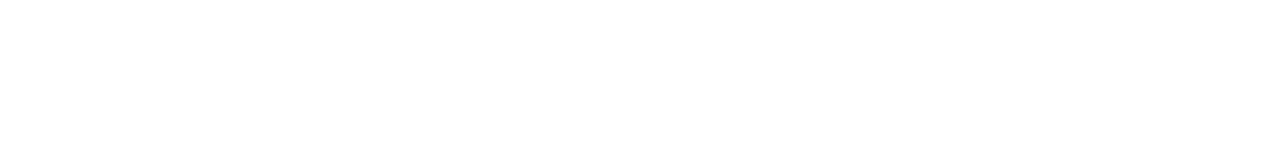
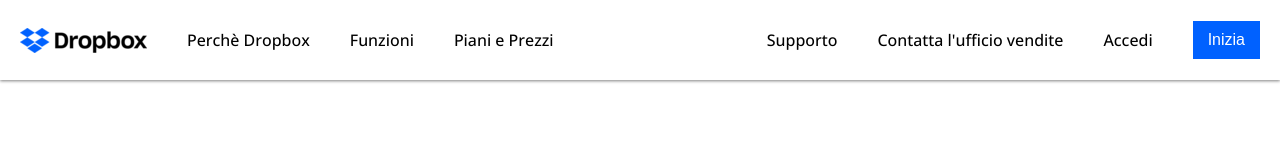
Before and after one commit to GioacchinoArgo/htmlcss-dropbox, a plain HTML site: page index.html in a window 1280 px wide. Drawn offline with nearby package versions, Linux system fonts and the light colour scheme.

Commit message:
completed nav

```diff
--- a/css/style.css
+++ b/css/style.css
@@ -1,11 +1,86 @@
-/* Reset */
+/* * Reset */
 * {
     margin: 0;
     padding: 0;
     box-sizing: border-box;
 }
 
+/* * Generics */
 
 body {
     font-family: 'Open Sans', sans-serif;
+    background-color: #fff;
+    padding-top: 100px;
 }
+
+a {
+    color: #000;
+    text-decoration: none;
+
+}
+
+ul {
+    list-style-type: none;
+}
+
+li {
+    margin: 0 20px;
+    display: inline-block;
+}
+
+img {
+    max-width: 100%;
+    display:block;
+}
+
+
+/* * Utils */
+
+/* Layout */
+.border {
+    border: 2px dashed #000;
+}
+
+.container {
+    max-width: 1200px;
+    margin: 0 auto;
+}
+
+/* button */
+.btn {
+    display: inline-block;
+    color: #fff;
+    padding: 10px 15px;
+    border: none;
+    cursor: pointer;
+    font-size: 16px;
+}
+
+.btn-small {
+    padding: 5px 10px;
+}
+
+.btn-blue {
+    background-color: #0061FF;
+}
+
+/* * header */
+
+.header-navbar {
+    height: 80px;
+    background-color: #fff;
+    box-shadow: 0 1px 3px gray;
+    position: fixed;
+    top: 0;
+    left: 0;
+    right: 0;
+    z-index: 1;
+    display: flex;
+    justify-content: space-between;
+    align-items: center;
+}
+
+.header-navbar ul {
+    display: flex;
+    align-items: center;
+}
--- a/index.html
+++ b/index.html
@@ -9,9 +9,7 @@
     <link rel="stylesheet" href="https://cdnjs.cloudflare.com/ajax/libs/font-awesome/6.4.2/css/all.min.css" integrity="sha512-z3gLpd7yknf1YoNbCzqRKc4qyor8gaKU1qmn+CShxbuBusANI9QpRohGBreCFkKxLhei6S9CQXFEbbKuqLg0DA==" crossorigin="anonymous" referrerpolicy="no-referrer" />
 
     <!-- font -->
-    <link rel="preconnect" href="https://fonts.googleapis.com">
-    <link rel="preconnect" href="https://fonts.gstatic.com" crossorigin>
-    <link href="https://fonts.googleapis.com/css2?family=Open+Sans&display=swap" rel="stylesheet">
+    <link href="https://fonts.googleapis.com/css2?family=Open+Sans:wght@300;500;800&display=swap" rel="stylesheet">
 
     <!-- icon -->
     <link rel="icon" href="img/favicon.ico">
@@ -20,6 +18,23 @@
     <link rel="stylesheet" href="css/style.css">
 </head>
 <body>
-
+    <header class="header-navbar">
+        <div class="navbar-left">
+            <ul>
+                <li><a href="#"><img src="img/logo-small.png" alt="Dropbox Logo"></a></li>
+                <li><a href="#">Perchè Dropbox</a></li>
+                <li><a href="#">Funzioni</a></li>
+                <li><a href="#">Piani e Prezzi</a></li>
+            </ul>
+        </div>
+        <div class="navbar-right">
+            <ul>
+                <li><a href="#">Supporto</a></li>
+                <li><a href="#">Contatta l'ufficio vendite</a></li>
+                <li><a href="#">Accedi</a></li>
+                <li><a href="#"><button class="btn btn-blue">Inizia</button></a></li>
+            </ul>
+        </div>
+    </header>
 </body>
 </html>
```
